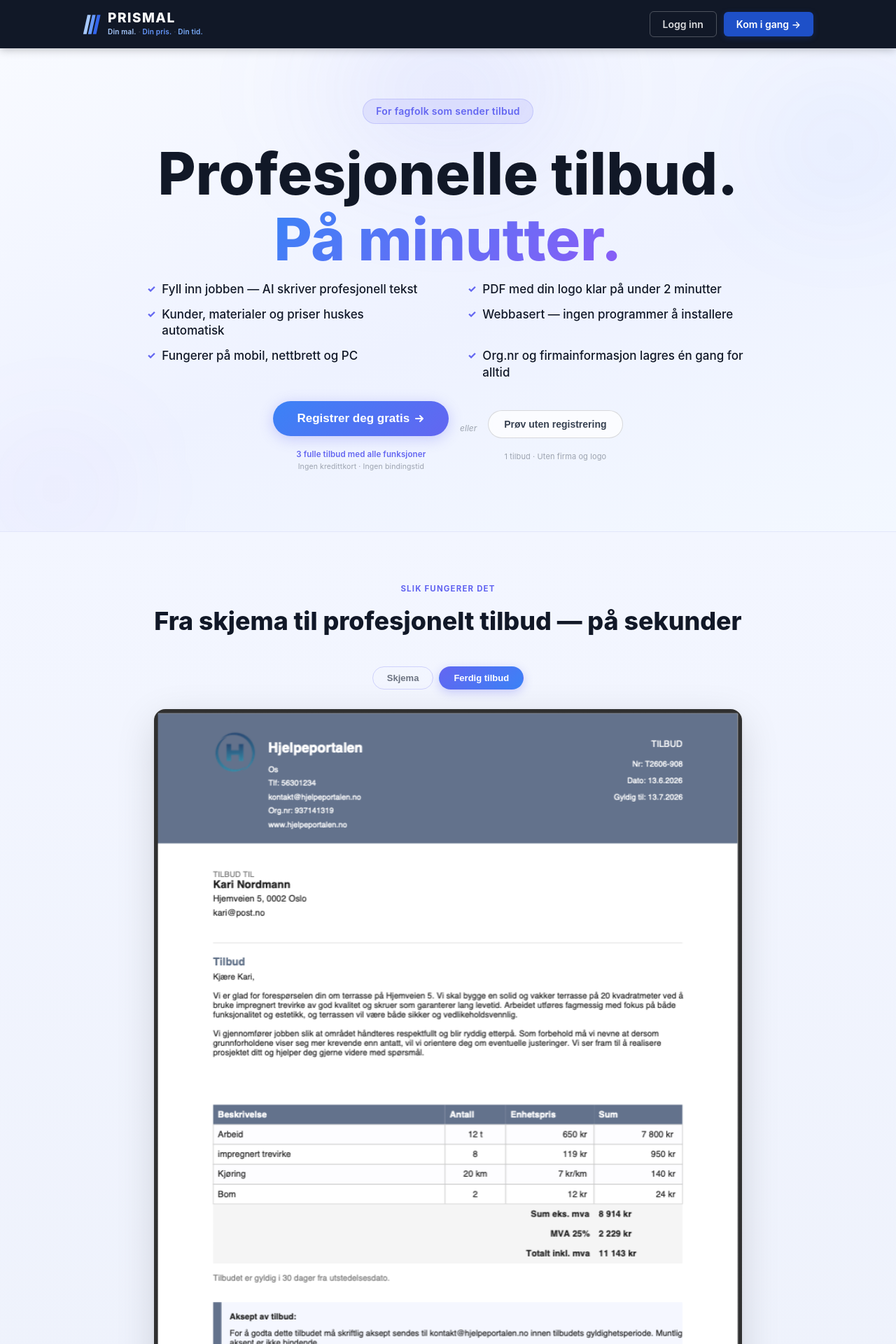
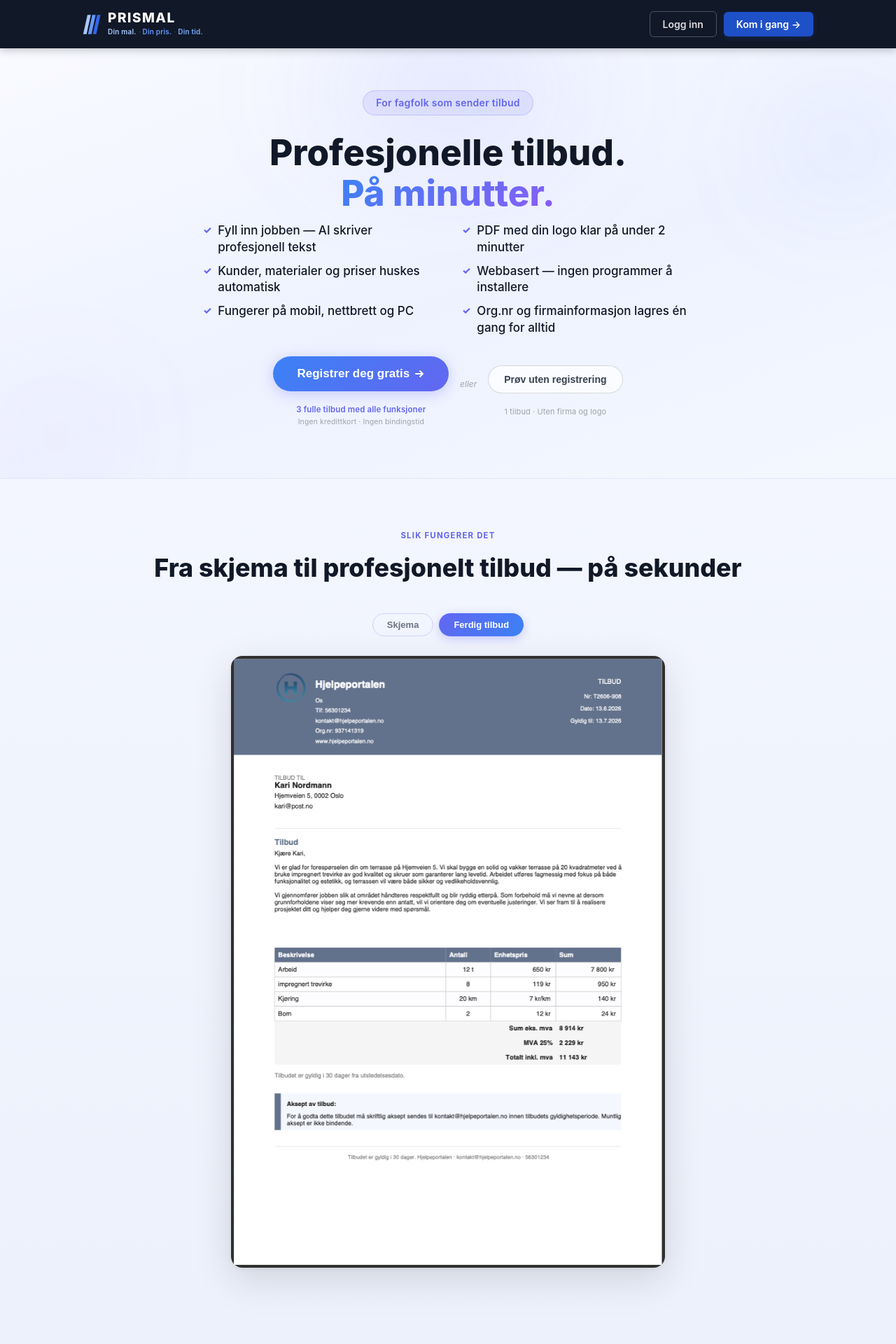
Before and after one commit to anderslura/Prismal, a React (Vite) app: page / in a window 1280 px wide. Shown: the top 1920 px of the page at 70% size. Built offline with nearby package versions, Linux system fonts and the light colour scheme.

Commit message:
design: naturlige proporsjoner web — 58px tittel, 920px hero, 620px flip

```diff
--- a/src/styles/index.css
+++ b/src/styles/index.css
@@ -1089,7 +1089,7 @@ textarea { resize: vertical; }
   position: relative;
   background: linear-gradient(160deg, #f8faff 0%, #eef2ff 55%, #f3f8ff 100%);
   text-align: center;
-  padding: 72px 32px 80px;
+  padding: 60px 32px 68px;
   overflow: hidden;
 }
 .l2-hero-glow {
@@ -1118,7 +1118,7 @@ textarea { resize: vertical; }
 .l2-hero-inner {
   position: relative;
   z-index: 1;
-  max-width: 1200px;
+  max-width: 920px;
   margin: 0 auto;
 }
 .l2-badge {
@@ -1134,7 +1134,7 @@ textarea { resize: vertical; }
   letter-spacing: 0.02em;
 }
 .l2-tittel {
-  font-size: clamp(44px, 6.5vw, 96px);
+  font-size: clamp(36px, 4vw, 58px);
   font-weight: 800;
   line-height: 1.12;
   color: #111827;
@@ -1160,9 +1160,9 @@ textarea { resize: vertical; }
   display: grid;
   grid-template-columns: 1fr 1fr;
   gap: 10px 32px;
-  max-width: 860px;
+  max-width: 700px;
   text-align: left;
-  gap: 12px 56px;
+  gap: 10px 40px;
 }
 .l2-punkter li {
   font-size: clamp(15px, 1.4vw, 17px);
@@ -1276,7 +1276,7 @@ textarea { resize: vertical; }
 /* ── FLIP DEMO ── */
 .flip-seksjon {
   background: linear-gradient(180deg, #f3f6ff 0%, #edf1fb 100%);
-  padding: 72px 40px 80px;
+  padding: 56px 32px 64px;
   text-align: center;
   border-top: 1px solid rgba(99,102,241,0.08);
 }
@@ -1305,7 +1305,7 @@ textarea { resize: vertical; }
 }
 .flip-scene {
   perspective: 1400px;
-  max-width: 840px;
+  max-width: 620px;
   width: 100%;
   margin: 0 auto 0;
 }
@@ -1597,7 +1597,7 @@ textarea { resize: vertical; }
 /* ── FEATURES — lys ── */
 .l2-features {
   display: grid;
-  grid-template-columns: repeat(4, minmax(0, 320px));
+  grid-template-columns: repeat(4, minmax(0, 265px));
   justify-content: center;
   gap: 16px;
   width: 100%;
```
